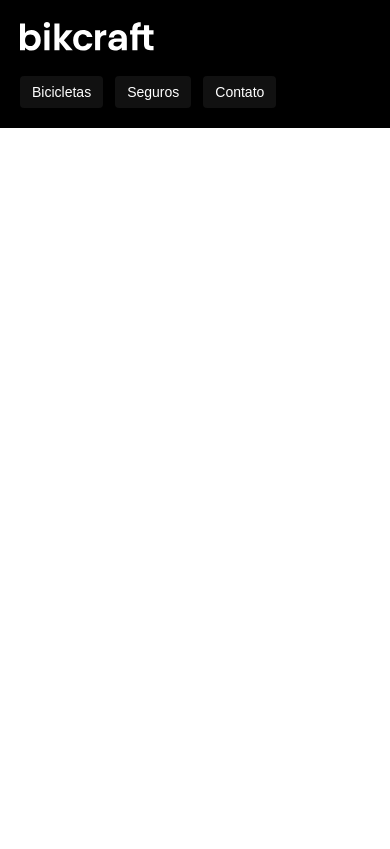
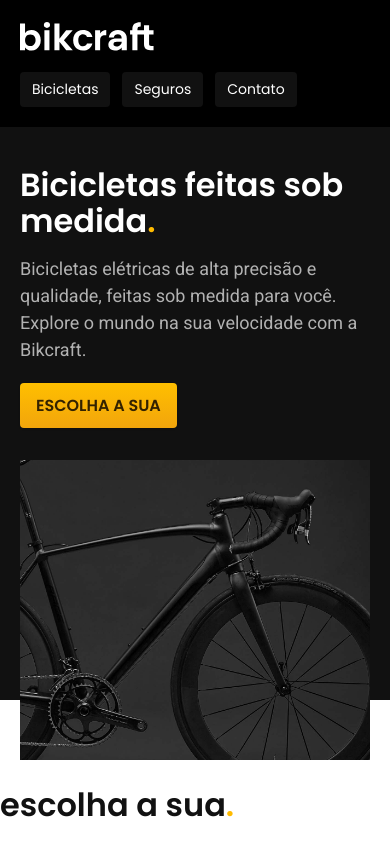
Before and after one commit to ithlima/bikcraft, a plain HTML site: page index.html in a window 390 px wide. Drawn offline with Linux system fonts and the light colour scheme.

Commit message:
utilidades

```diff
--- /dev/null
+++ b/css/global/global.css
@@ -0,0 +1,22 @@
+body{
+  margin: 0;
+  font-family: Arial, Helvetica, sans-serif;
+  color: #111111;
+}
+
+h1,ul,p{
+  margin: 0px;
+}
+ul{
+  padding: 0px;
+  list-style: none;
+}
+a{
+  text-decoration: none;
+  color: inherit;
+}
+
+img{
+  max-width: 100%;
+  display: block;
+}
--- /dev/null
+++ b/css/global/header.css
@@ -0,0 +1,74 @@
+.header-bg{
+  background-color: var(--cor-12);
+}
+.header{
+  display: flex;
+  justify-content: space-between;
+  align-items: center;
+  box-sizing: border-box;
+  padding: 20px;
+  max-width: 1200px;
+  margin-left: auto;
+  margin-right: auto;
+  flex-wrap: wrap;
+  gap: 20px;
+}
+.header-menu{
+  display: flex;
+  gap: 40px;
+  flex-wrap: wrap;
+}
+.header-menu a{
+  color: var(--cor-0);
+  display: inline-block;
+  padding: 16px 0px;
+  font-size: 18px;
+  position: relative;
+  font-family: 'Poppins';
+  font-weight: 400;
+}
+.header-menu a::after{
+  content: "";
+  display: block;
+  height: 2px;
+  width: 0px;
+  background: var(--cor-0);
+  margin-top: 4px;
+  transition: 0.3s;
+  position: absolute;
+}
+
+.header-menu a:hover::after{
+  content: "";
+  display: block;
+  height: 2px;
+  width: 100%;
+  background: var(--cor-0);
+  margin-top: 4px;
+}
+
+@media (max-width: 800px){
+  .header-menu{
+    gap: 20px;
+  }
+  .header-menu a{
+    background-color: var(--cor-11);
+    padding: 12px 16px;
+    border-radius: 4px;
+  }
+  .header-menu a:hover{
+    background-color: var(--cor-10);
+  }
+  .header-menu a:hover::after{
+    display: none;
+  }
+}
+@media (max-width: 600px){
+  .header-menu {
+    gap: 12px;
+  }
+  .header-menu a{
+    padding: 8px 12px;
+    font-size: 14px;
+  }
+}
--- /dev/null
+++ b/css/home/introducao.css
@@ -0,0 +1,60 @@
+.introducao-bg{
+  background:var(--cor-12);
+  box-shadow: inset 0 -120px var(--cor-0);
+}
+
+.introducao{
+  display: grid;
+  grid-template-columns: 1fr 1fr;
+  gap: 0px 40px;
+  max-width: 1200px;
+  box-sizing: border-box;
+  padding: 0 20px;
+  margin: 0 auto;
+}
+.introducao-conteudo{
+  align-self: end;
+  padding-bottom: 200px;
+}
+.introducao img{
+  height: 100%;
+  object-fit: cover;
+}
+.introducao h1{
+  margin-bottom: 32px;
+}
+.introducao p{
+  margin-bottom: 20px;
+}
+
+@media (max-width: 1200px){
+  .introducao h1{
+    font-size: 48px;
+  }
+  .introducao p{
+    font-size: 18px;
+  }
+}
+
+@media (max-width: 800px){
+  .introducao-bg{
+    background: var(--cor-11);
+    padding-top: 40px;
+    box-shadow: inset 0 -60px var(--cor-0);
+  }
+  .introducao{
+    grid-template-columns: 1fr;
+    gap: 32px;
+  }
+  .introducao-conteudo{
+    padding-bottom: 0px;
+  }
+  .introducao h1{
+    font-size: 32px;
+    margin-bottom: 16px;
+  }
+  .introducao img{
+    height: 300px;
+    width: 100%;
+  }
+}
--- a/css/style.css
+++ b/css/style.css
@@ -1,84 +1,10 @@
-body{
-  margin: 0;
-  font-family: Arial, Helvetica, sans-serif;
-}
-ul{
-  margin: 0px;
-  padding: 0px;
-  list-style: none;
-}
-a{
-  text-decoration: none;
-}
-.header-bg{
-  background-color: #000000;
-}
-.header{
-  display: flex;
-  justify-content: space-between;
-  align-items: center;
-  box-sizing: border-box;
-  padding: 20px;
-  max-width: 1200px;
-  margin-left: auto;
-  margin-right: auto;
-  flex-wrap: wrap;
-  gap: 20px;
-}
-.header-menu{
-  display: flex;
-  gap: 40px;
-  flex-wrap: wrap;
-}
-.header-menu a{
-  color: #ffffff;
-  display: inline-block;
-  padding: 16px 0px;
-  font-size: 18px;
-  position: relative;
-}
-.header-menu a::after{
-  content: "";
-  display: block;
-  height: 2px;
-  width: 0px;
-  background: #ffffff;
-  margin-top: 4px;
-  transition: 0.3s;
-  position: absolute;
-}
+@import './global/global.css';
+@import './global/header.css';
 
-.header-menu a:hover::after{
-  content: "";
-  display: block;
-  height: 2px;
-  width: 100%;
-  background: #ffffff;
-  margin-top: 4px;
-}
+/* utilidades */
+@import './utilidades/componentes.css';
+@import './utilidades/tipografia.css';
+@import './utilidades/cores.css';
 
-@media (max-width: 800px){
-  .header-menu{
-    gap: 20px;
-  }
-  .header-menu a{
-    background-color: #111111;
-    padding: 12px 16px;
-    border-radius: 4px;
-  }
-  .header-menu a:hover{
-    background-color: #2E2E2E;
-  }
-  .header-menu a:hover::after{
-    display: none;
-  }
-}
-@media (max-width: 600px){
-  .header-menu {
-    gap: 12px;
-  }
-  .header-menu a{
-    padding: 8px 12px;
-    font-size: 14px;
-  }
-}
+/* Home */
+@import './home/introducao.css';
--- /dev/null
+++ b/css/utilidades/componentes.css
@@ -0,0 +1,23 @@
+.botao{
+  display: inline-block;
+  padding: 16px 32px;
+  background: linear-gradient(#ffbf00,#f2a50c);
+  border-radius: 4px;
+  box-shadow: 0 1px 2px rgba(0,0,0,0.1);
+  text-transform: uppercase;
+  color: #332200;
+  font-size: 18px;
+  line-height: 1.33;
+  font-family: 'Poppins';
+  font-weight: 600;
+}
+.introducao botao:hover{
+  background: linear-gradient(#ffb60d,#e59317);
+}
+
+@media (max-width: 600px){
+ .introducao .botao{
+  padding: 12px 16px;
+  font-size: 16px;
+ }
+}
--- /dev/null
+++ b/css/utilidades/cores.css
@@ -0,0 +1,75 @@
+:root{
+  --cor-0: #ffffff;
+  --cor-1: #f7f7f7;
+  --cor-2: #ededed;
+  --cor-3: #dedede;
+  --cor-4: #cccccc;
+  --cor-5: #b2b2b2;
+  --cor-6: #9c9c9c;
+  --cor-7: #717171;
+  --cor-8: #595959;
+  --cor-9: #404040;
+  --cor-10: #2e2e2e;
+  --cor-11: #111111;
+  --cor-12: #000000;
+  --cor-p1: #ffbb00;
+  --cor-p2: #e4a30b;
+  --cor-p3: #a66f00;
+  --cor-p4: #664400;
+  --cor-p5: #332200;
+}
+
+.cor-0{
+  color: var(--cor-0);
+}
+.cor-1{
+  color: var(--cor-1);
+}
+.cor-2{
+  color: var(--cor-2);
+}
+.cor-3{
+  color: var(--cor-3);
+}
+.cor-4{
+  color: var(--cor-4);
+}
+.cor-5{
+  color: var(--cor-5);
+}
+.cor-6{
+  color: var(--cor-6);
+}
+.cor-7{
+  color: var(--cor-7);
+}
+.cor-8{
+  color: var(--cor-8);
+}
+.cor-9{
+  color: var(--cor-9);
+}
+.cor-10{
+  color: var(--cor-10);
+}
+.cor-11{
+  color: var(--cor-11);
+}
+.cor-12{
+  color: var(--cor-12);
+}
+.cor-p1{
+  color: var(--cor-p1);
+}
+.cor-p2{
+  color: var(--cor-p2);
+}
+.cor-p3{
+  color: var(--cor-p3);
+}
+.cor-p4{
+  color: var(--cor-p4);
+}
+.cor-p5{
+  color: var(--cor-p5);
+}
--- /dev/null
+++ b/css/utilidades/tipografia.css
@@ -0,0 +1,77 @@
+.font-1-xs {
+  font: 500 0.75rem/1.35 "Poppins", sans-serif;
+}
+
+.font-2-xs {
+  font: 400 0.875rem/1.43 "Roboto", sans-serif;
+}
+
+.font-1-s {
+  font: 500 1rem/1.5 "Poppins", sans-serif;
+}
+
+.font-2-s {
+  font: 400 1rem/1.5 "Roboto", sans-serif;
+}
+
+.font-1-m,
+.font-1-m-b {
+  font: 500 1.125rem/1.35 "Poppins", sans-serif;
+}
+
+.font-1-m-b {
+  font-weight: 600;
+}
+
+.font-2-m {
+  font: 500 1.125rem/1.35 "Roboto", sans-serif;
+}
+
+.font-1-l {
+  font: 500 1.5rem/1.5 "Poppins", sans-serif;
+}
+
+.font-2-l,
+.font-2-l-b {
+  font: 400 1.5rem/1.5 "Roboto", sans-serif;
+}
+
+.font-2-l-b {
+  font-weight: 500;
+  letter-spacing: 0.015em;
+  text-transform: uppercase;
+}
+
+.font-1-xl {
+  font: 600 2rem/1.25 "Poppins", sans-serif;
+}
+
+.font-2-xl {
+  font: 500 2rem/1.25 "Roboto", sans-serif;
+}
+
+.font-1-xxl {
+  font: 600 4rem/1.125 "Poppins", sans-serif;
+}
+
+@media (max-width: 1200px) {
+  .font-1-xxl {
+    font-size: 3rem;
+  }
+  .font-2-l {
+    font-size: 1.125rem;
+  }
+  .font-2-l-b {
+    font-size: 1.125rem;
+  }
+}
+
+@media (max-width: 800px) {
+  .font-1-xxl {
+    font-size: 2rem;
+  }
+  .font-1-xl,
+  .font-2-xl {
+    font-size: 1.5rem;
+  }
+}
--- a/index.html
+++ b/index.html
@@ -1,11 +1,19 @@
 <!DOCTYPE html>
 <html lang="pt-br">
+
 <head>
   <meta charset="UTF-8">
   <meta name="viewport" content="width=device-width, initial-scale=1.0">
   <title>Bikcraft - Bicicletas Elétricas</title>
+
   <link rel="stylesheet" href="css/style.css">
+
+  <link rel="preconnect" href="https://fonts.googleapis.com">
+  <link rel="preconnect" href="https://fonts.gstatic.com" crossorigin>
+  <link href="https://fonts.googleapis.com/css2?family=Poppins:wght@400;600&family=Roboto:wght@400;500&display=swap"
+    rel="stylesheet">
 </head>
+
 <body>
   <header class="header-bg">
     <div class="header">
@@ -13,7 +21,7 @@
         <img src="img/bikcraft.svg" alt="Bikcraft">
       </a>
       <nav aria-label="primaria">
-      <ul class="header-menu">
+        <ul class="header-menu font-1-m">
           <li><a href="bicicletas.html">Bicicletas</a></li>
           <li><a href="seguros.html">Seguros</a></li>
           <li><a href="contato.html">Contato</a></li>
@@ -21,5 +29,23 @@
       </nav>
     </div>
   </header>
+
+  <main class="introducao-bg">
+    <div class="introducao">
+      <div class="introducao-conteudo">
+        <h1 class="font-1-xxl cor-0">Bicicletas feitas sob medida<span class="cor-p1">.</span></h1>
+        <p class="font-2-l cor-5">Bicicletas elétricas de alta precisão e qualidade,
+          feitas sob medida para você. Explore o mundo na
+          sua velocidade com a Bikcraft.</p>
+        <a href="./bicicletas.html" class="botao">Escolha a sua</a>
+      </div>
+      <div>
+        <img src="./img/fotos/introducao.jpg" alt="Bicicleta elétrica preta.">
+      </div>
+    </div>
+  </main>
+
+  <h2 class="font-1-xxl">escolha a sua<span class="cor-p1">.</span></h2>
 </body>
+
 </html>
```
Lines whose indentation alone changed are shown as unchanged.
